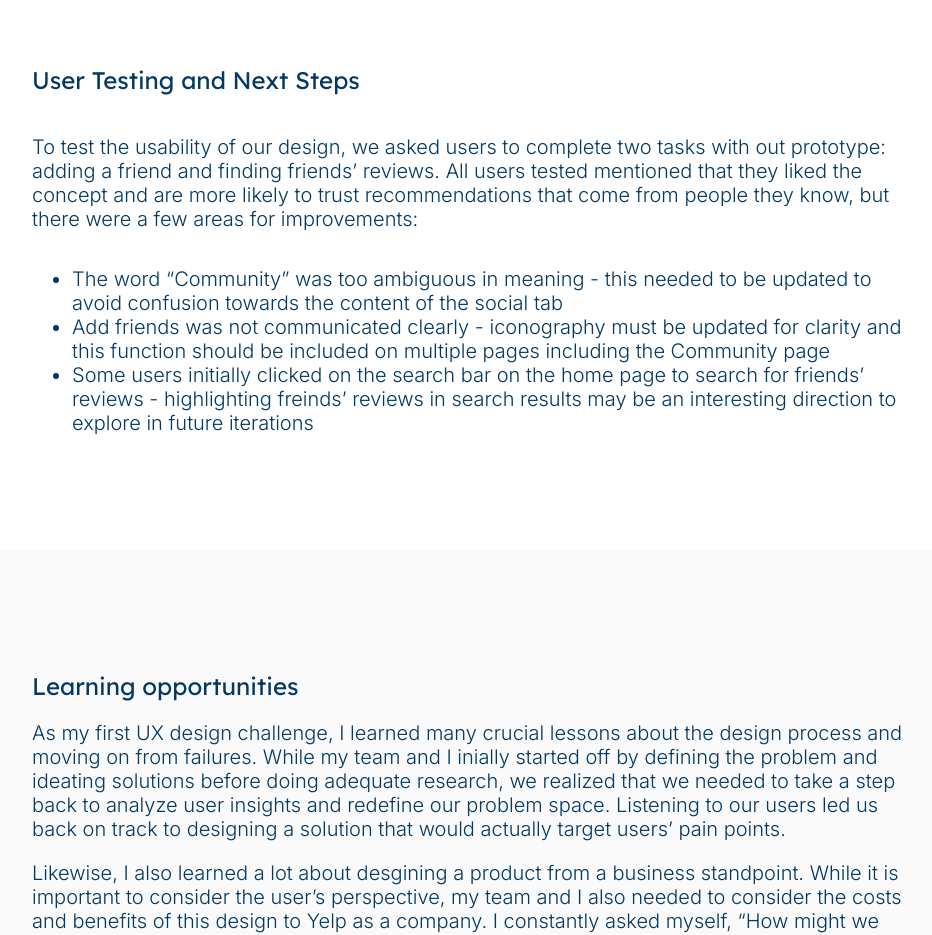
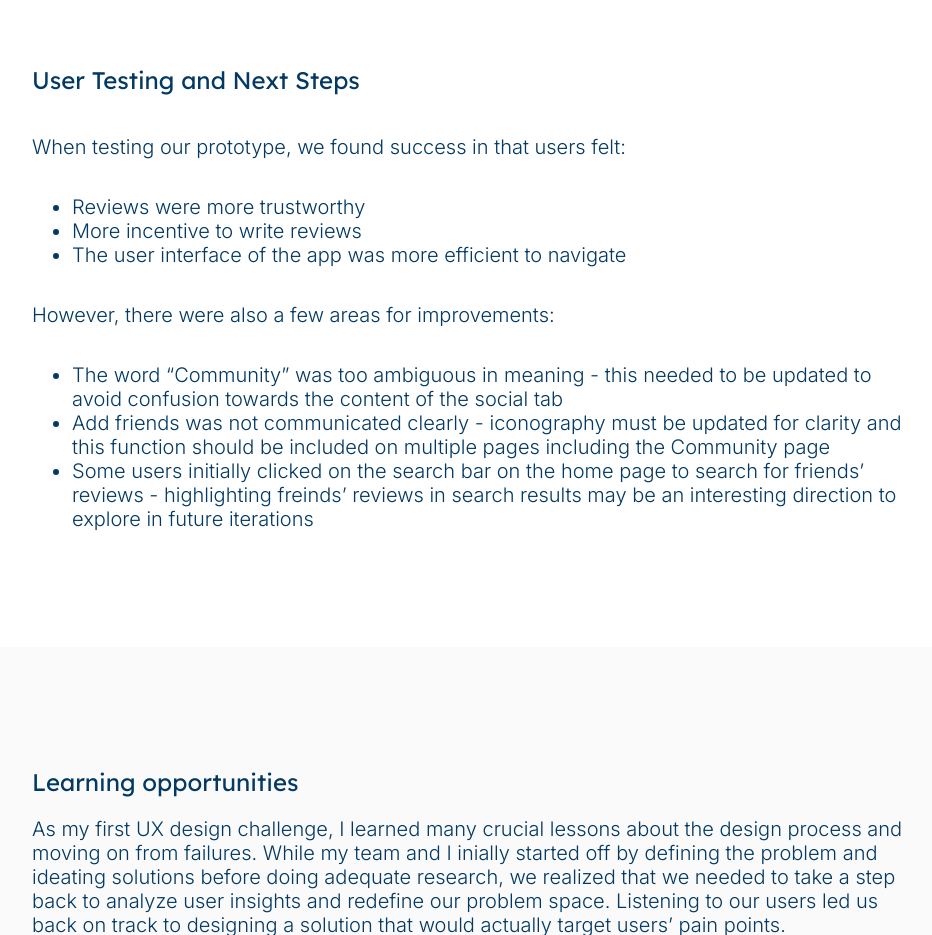
Before and after one commit to kassidytran/kassidys-portfolio, a plain HTML site: page yelp-community.html in a window 1280 px wide. Shown: the part 10960-11895 px from the top of the page, without its empty margins (168-1100 px from the left). Drawn offline with Linux system fonts and the light colour scheme.

Commit message:
yelp-community.html
minor updates to article content

```diff
--- a/yelp-community.html
+++ b/yelp-community.html
@@ -205,7 +205,13 @@
 
         <section class="cs-section-b">
             <h2>User Testing and Next Steps</h2>
-            <p>To test the usability of our design, we asked users to complete two tasks with out prototype: adding a friend and finding friends’ reviews. All users tested mentioned that they liked the concept and are more likely to trust recommendations that come from people they know, but there were a few areas for improvements: </p>
+            <p>When testing our prototype, we found success in that users felt: </p>
+            <ul>
+                <li>Reviews were more trustworthy</li>
+                <li>More incentive to write reviews</li>
+                <li>The user interface of the app was more efficient to navigate</li>
+            </ul>
+            <p>However, there were also a few areas for improvements: </p>
             <ul>
                 <li>The word “Community” was too ambiguous in meaning - this needed to be updated to avoid confusion towards the content of the social tab</li>
                 <li>Add friends was not communicated clearly - iconography must be updated for clarity and this function should be included on multiple pages including the Community page</li>
```
